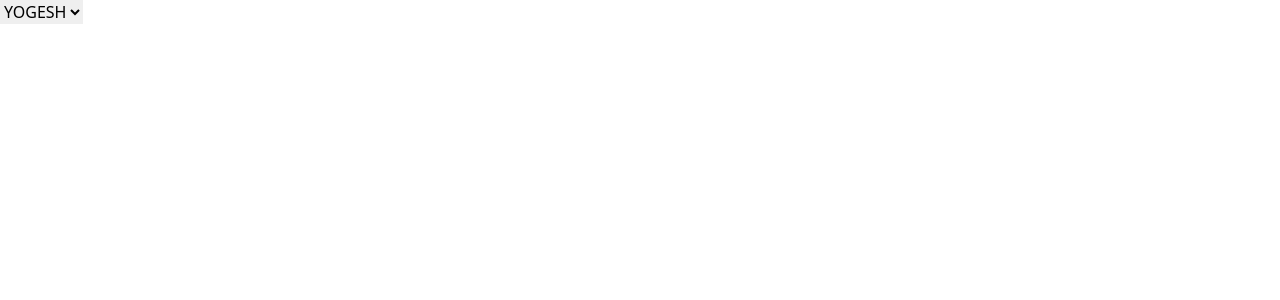
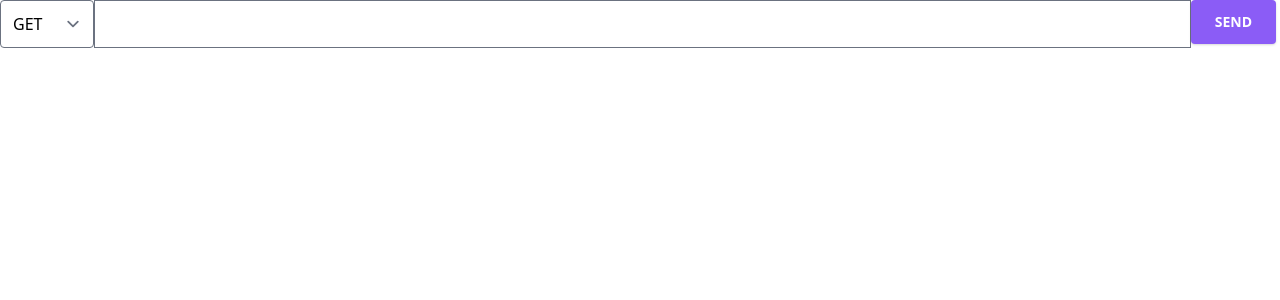
Before and after one commit to yogeshhrathod/Anayas, a React (Create React App) app: page / in a window 1280 px wide. Shown: the top 300 px of the page. Built offline with nearby package versions, Linux system fonts and the light colour scheme.

Commit message:
feat: added API input component

```diff
--- a/package.json
+++ b/package.json
@@ -4,6 +4,7 @@
   "private": true,
   "dependencies": {
     "@craco/craco": "^6.4.2",
+    "@tailwindcss/forms": "^0.3.4",
     "@testing-library/jest-dom": "^5.11.4",
     "@testing-library/react": "^11.1.0",
     "@testing-library/user-event": "^12.1.10",
--- a/src/App.js
+++ b/src/App.js
@@ -1,4 +1,5 @@
 import './App.css';
+import './styles/main.css'
 import Layout from './components/Layout';
 
 function App() {
--- a/src/components/Input.jsx
+++ b/src/components/Input.jsx
@@ -1,13 +1,15 @@
-import React from 'react'
-
+import React from "react";
+import { API_TYPES } from "../constants";
 export default function Input() {
   return (
-    <div>
-      <select name="" id="">
-        <option value="">YOGESH</option>
+    <div className="flex w-full">
+      <select className="form-input" name="rest-types" id="rest-types">
+        {Object.keys(API_TYPES).map((option) => (
+          <option>{API_TYPES[option]}</option>
+        ))}
       </select>
-      <input type="text" />
-      <input type="button" />
+      <input className="form-input w-full" type="text" />
+      <button className="m-0 btn btn-primary">SEND</button>
     </div>
-  )
+  );
 }
--- /dev/null
+++ b/src/styles/main.css
@@ -0,0 +1,23 @@
+.btn {
+  @apply font-bold uppercase text-sm px-6 py-3 rounded shadow hover:shadow-lg outline-none focus:outline-none mr-1 mb-1 ease-linear transition-all duration-150;
+}
+
+.btn-primary {
+  @apply bg-purple-500 text-white;
+}
+
+.btn-primary:active {
+  @apply bg-purple-600;
+}
+
+.input-text {
+  @apply px-3 py-3 placeholder-gray-400 text-gray-600 relative bg-white rounded text-sm border border-gray-400 outline-none focus:outline-none;
+}
+
+select.form-input {
+  @apply rounded bottom-1;
+}
+
+option {
+  @apply px-3 py-3;
+}
--- a/tailwind.config.js
+++ b/tailwind.config.js
@@ -7,5 +7,7 @@ module.exports = {
   variants: {
     extend: {},
   },
-  plugins: [],
+  plugins: [
+    require('@tailwindcss/forms'),
+  ],
 }
```
Also changed, not shown: 2 other files (tests, documents, lock files or other folders).
